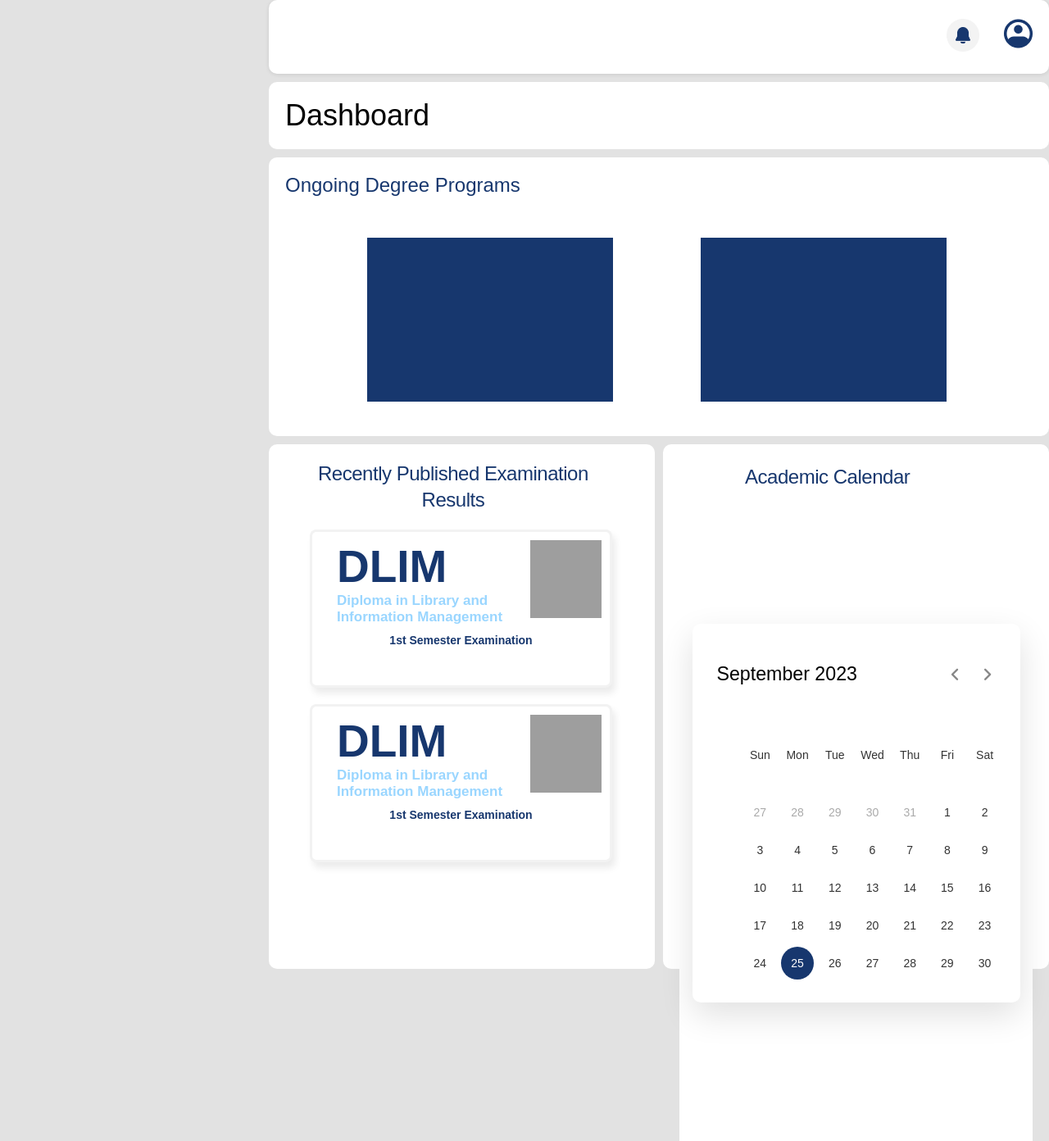
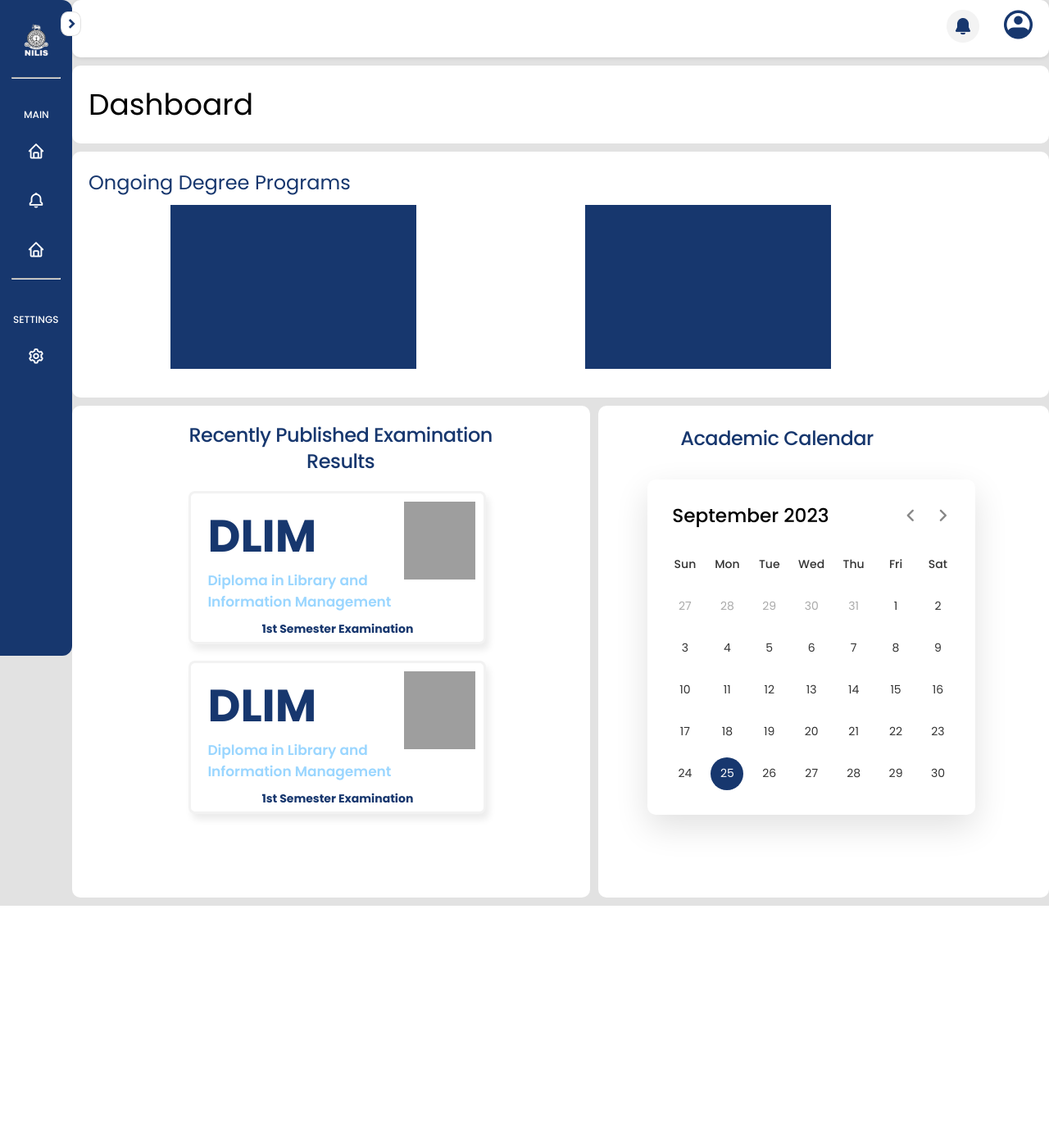
Before and after one commit to yashed/NILIS-MIS, a PHP site: page / in a window 1280 px wide. Shown: the whole page at 82% size. After the commit the page ends 1105 px from the top, so only its background shows below. Run offline with PHP 8.4, Linux system fonts and the light colour scheme; grey boxes are pictures that could not be loaded.

Commit message:
clark dashboard page

```diff
--- a/app/components/calender/style.css
+++ b/app/components/calender/style.css
@@ -1,15 +1,17 @@
 /* Import Google font - Poppins */
 /* @import url('https://fonts.googleapis.com/css2?family=Poppins:wght@400;500;600&display=swap'); */
 
-.body2{
+/* .body2{
   display: flex;
   align-items: center;
   padding: 0 10px;
   justify-content: center;
   min-height: 100vh;
   background: white;
-}
+} */
 .wrapper{
+  margin-top: 40px;
+  margin-left: 40px;
   width: 400px;
   background: #fff;
   border-radius: 10px;
--- a/app/components/exam-card/index.php
+++ b/app/components/exam-card/index.php
@@ -17,6 +17,7 @@
     height: 187px;
     flex-shrink: 0;
     box-shadow: 4px 7px 9px 0px rgba(0, 0, 0, 0.08);
+    margin-left: 10px;
 }
 
 .img {
@@ -41,8 +42,8 @@
 
 
     font-family:"Poppins",sans-serif;
-    margin-right: 20px;
-    margin-left: 20px;
+    margin-right: 10px;
+    margin-left: 10px;
 }
 
 .degree-name {
--- a/app/components/sidebar-degree/index.php
+++ b/app/components/sidebar-degree/index.php
@@ -105,21 +105,7 @@
       </nav>
     </div> -->
 
-    <script>
-    const body = document.querySelector("body"),
-        sidebar = body.querySelector(".sidebar"),
-        toggle = body.querySelector(".toggle");
 
-    toggle.addEventListener("click", () => {
-        sidebar.classList.toggle("close");
-    });
-
-    let subMenu = document.getElementById("subMenu");
-
-    function toggleMenu() {
-        subMenu.classList.toggle("open-menu");
-    }
-    </script>
 </body>
 
 </html>
--- a/app/views/clark dashboard/index.php
+++ b/app/views/clark dashboard/index.php
@@ -5,12 +5,13 @@
     <meta charset="UTF-8">
     <meta name="viewport" content="width=device-width, initial-scale=1.0">
     <link rel="stylesheet" type="text/css" href="style.css">
-
     </head>
 
 <body>
+    <?php include '../../components/sidebar-degree/index.php' ?>
+    <link rel="stylesheet" type="text/css" href="../../components/sidebar-degree/style.css">
     <header>
-        <nav class="navbar">
+        <nav class="navbar close">
             <div class="navbar-container">
                 <div class="navbar-icons">
                     <a href="page1.html"><img src="icon01.png" alt="Icon 1"></a>
@@ -20,18 +21,18 @@
         </nav>
     </header>
 
-    <div class="white-container1">
+    <div class="white-container1 close">
         Dashboard
     </div>
 
-    <div class="white-container2">
+    <div class="white-container2 close">
         <p class="left-top-text">Ongoing Degree Programs</p>
         <div class="blue-box1"></div>
         <div class="blue-box2"></div>
     </div>
 
     <div class="flex-container">
-        <div class="white-container3">
+        <div class="white-container3 close">
             <div class="text1">Recently Published Examination <br>Results</div>
             <div class="exam-card1">
                 <?php include '../../components/exam-card/index.php' ?>
@@ -49,8 +50,29 @@
             <link rel="stylesheet" type="text/css" href="../../components/calender/style.css">
         </div>
     </div>
+
     <script>
+        const body = document.querySelector("body"),
+            sidebar = body.querySelector(".sidebar"),
+            toggle = body.querySelector(".toggle");
+            navbar = body.querySelector(".navbar");
+            whitecontainer1 = body.querySelector(".white-container1");
+            whitecontainer2 = body.querySelector(".white-container2");
+            whitecontainer3 = body.querySelector(".white-container3");
 
+        toggle.addEventListener("click", () => {
+            sidebar.classList.toggle("close");
+            navbar.classList.toggle("close");
+            whitecontainer1.classList.toggle("close");
+            whitecontainer2.classList.toggle("close");
+            whitecontainer3.classList.toggle("close");
+        });
+
+        let subMenu = document.getElementById("subMenu");
+
+        function toggleMenu() {
+            subMenu.classList.toggle("open-menu");
+    }
     </script>
 </body>
 
--- a/app/views/clark dashboard/style.css
+++ b/app/views/clark dashboard/style.css
@@ -6,15 +6,22 @@ body {
 
 .navbar {
     background-color: white;
+    width: calc(100% - 300px);
     display: flex;
     justify-content: space-between;
     align-items: center;
     height: 70px;
     padding: 10px 20px;
-  margin-left: 328px;
+    margin-left: 300px;
     box-shadow: 0px 1px 5px rgba(0, 0, 0, 0.1);
     margin-bottom: 10px;
     border-radius: 10px;
+    transition: all 0.5s ease;
+}
+
+.navbar.close {
+    width: calc(100% - 88px);
+    margin-left: 88px;
 }
 
 .navbar-container {
@@ -41,12 +48,17 @@ body {
 .white-container1 {
     background-color: white;
     padding: 20px;
-  margin-left: 328px;
+    margin-left: 300px;
     color: #000000;
     font-size: 36px;
     font-family:"Poppins",sans-serif;
     margin-bottom: 10px;
     border-radius: 10px;
+    transition: all 0.5s ease;
+}
+
+.white-container1.close{
+    margin-left: 88px;
 }
 
 .left-top-text {
@@ -57,7 +69,7 @@ body {
 }
 
 .white-container2 {
-  margin-left: 328px;
+    margin-left: 300px;
     background-color: white;
     padding: 20px;
     height: 300px;
@@ -66,6 +78,11 @@ body {
     align-items: center;
     justify-content: center;
     border-radius: 10px;
+    transition: all 0.5s ease;
+}
+
+.white-container2.close{
+    margin-left: 88px;
 }
 
 .flex-container {
@@ -79,8 +96,9 @@ body {
     height: 200px;
     background-color: #17376E;
     display: inline-block;
-  margin-top: 50px;
     margin-left: 100px;
+    margin-bottom: 20px;
+    margin-top: 10px;
 }
 
 .blue-box2 {
@@ -88,14 +106,15 @@ body {
     height: 200px;
     background-color: #17376E;
     display: inline-block;
-  margin-top: 50px;
-  margin-left:100px;
+    margin-left: 200px;
+    margin-bottom: 20px;
+    margin-top:10px;
 }
 
 
 .white-container3 {
     flex: 1;
-  margin-left: 328px;
+    margin-left: 300px;
     margin-top: 10px;
     margin-bottom: 10px;
     background-color: white;
@@ -105,6 +124,13 @@ body {
     /* font-family: "Poppins", sans-serif; */
     font-size: 24px;
     border-radius: 10px;
+
+    transition: all 0.5s ease;
+}
+
+.white-container3.close{
+    margin-left: 88px;
+    padding-left: 8%;
 }
 
 .text1{
```
Lines whose indentation alone changed are shown as unchanged.
